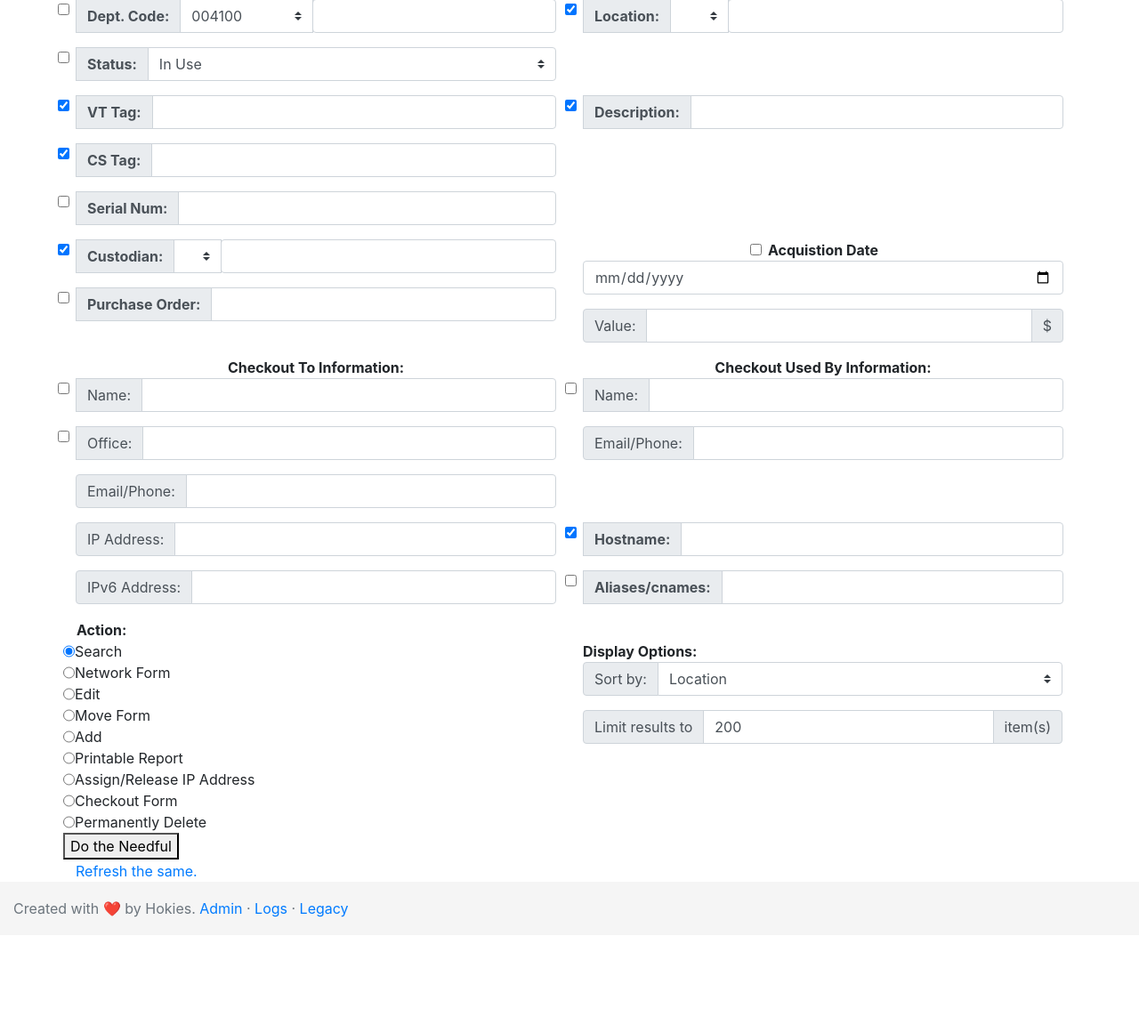
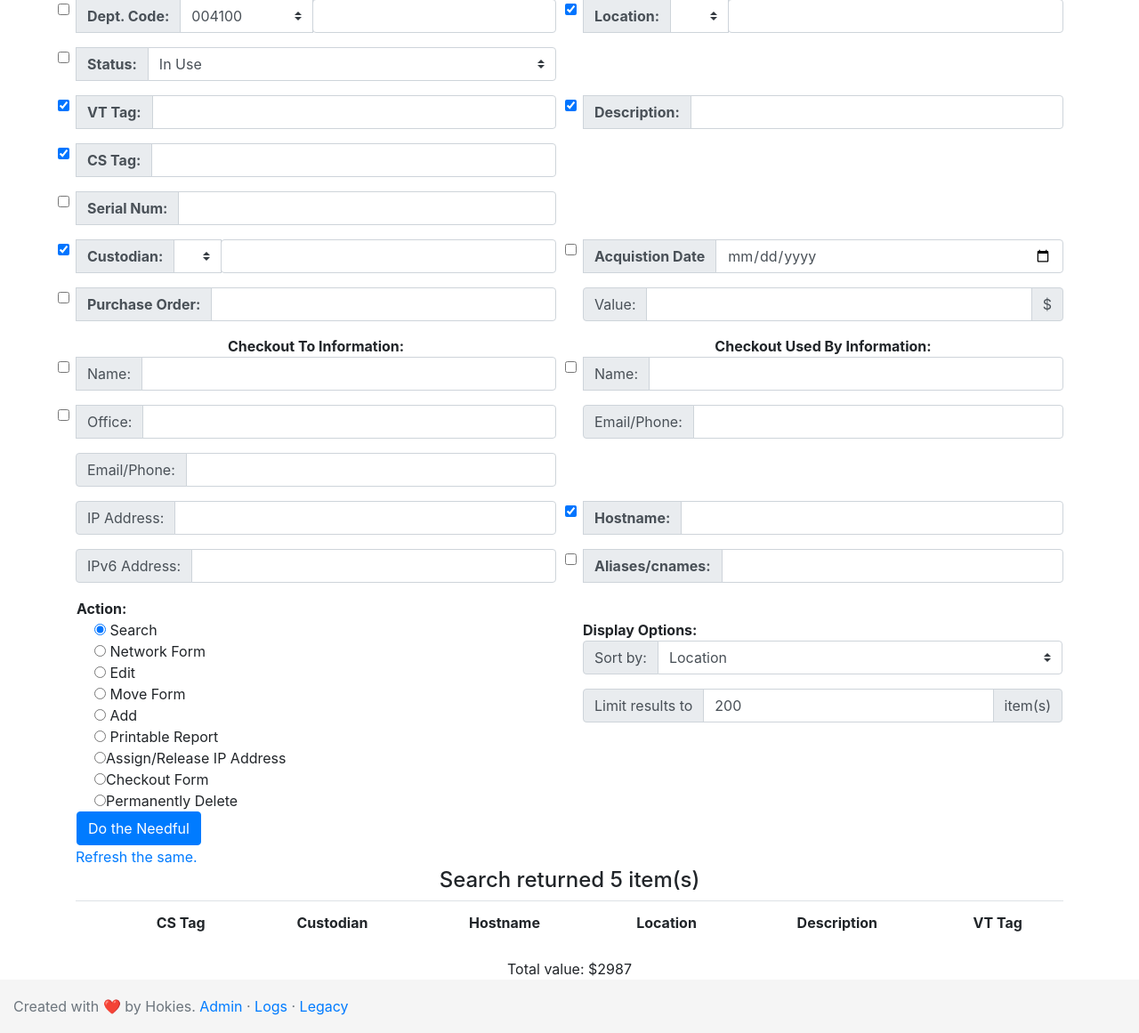
Before and after one commit to chenyuan99/Techstaff-Inventory, a Django app: page /legacy in a window 1280 px wide. Shown: the part 139-1300 px from the top of the page at 89% size. Before the commit the page ends 1170 px from the top, so only its background shows below. Run offline with Django 3.2, Linux system fonts and the light colour scheme; the visitor is signed in with stand-in values (Sample User, id 1); some libraries are stand-ins or nearby versions.

Commit message:
Update legacy.html

```diff
--- a/hello/templates/main/legacy.html
+++ b/hello/templates/main/legacy.html
@@ -134,9 +134,11 @@
                         </div>
                     </div>
                     <div class="col">
+                        <div class="input-group mb-3">
                             <input class="form-check-input" type="checkbox" name="pdate_check" value="CHECKED" 0>
-                        <b>Acquistion Date</b>
-                        <div class="form-group">
+                            <div class="input-group-prepend">
+                                <span class="input-group-text"><b>Acquistion Date</b></span>
+                            </div>
                             <input type="date" name="bday" max="3000-12-31" min="1000-01-01" class="form-control">
                         </div>
                         <input class="form-check-input" type="checkbox" name="pvalue_check" value="CHECKED" 0>
@@ -244,17 +246,19 @@
                 </div>
                 <div class="row">
                     <div class="col">
-                        <div class="row"><input type=radio name=action value="search" CHECKED> Search</div>
-                        <div class="row"><input type=radio name=action value="networkform" ###moveform###> Network Form
+                        <div class="form-check"><input type=radio name=action value="search" CHECKED> Search</div>
+                        <div class="form-check"><input type=radio name=action value="networkform" ###moveform###>
+                            Network Form
                         </div>
-                        <div class="row"><input type=radio name=action value="edit"> Edit</div>
-                        <div class="row"><input type=radio name=action value="moveform" ###moveform###> Move Form</div>
-                        <div class="row"><input type=radio name=action value="add"> Add</div>
-                        <div class="row"><input type=radio name=action value="print"> Printable Report</div>
-                        <div class="row"><input type=radio name=action value="ip">Assign/Release IP Address</div>
-                        <div class="row"><input type=radio name=action value="checkout">Checkout Form</div>
-                        <div class="row"><input type=radio name=action value="delete">Permanently Delete</div>
-                        <div class="row"><Button type=submit>Do the Needful</Button></div>
+                        <div class="form-check"><input type=radio name=action value="edit"> Edit</div>
+                        <div class="form-check"><input type=radio name=action value="moveform" ###moveform###> Move Form
+                        </div>
+                        <div class="form-check"><input type=radio name=action value="add"> Add</div>
+                        <div class="form-check"><input type=radio name=action value="print"> Printable Report</div>
+                        <div class="form-check"><input type=radio name=action value="ip">Assign/Release IP Address</div>
+                        <div class="form-check"><input type=radio name=action value="checkout">Checkout Form</div>
+                        <div class="form-check"><input type=radio name=action value="delete">Permanently Delete</div>
+                        <button class="btn btn-primary" type="submit">Do the Needful</Button>
                     </div>
                     <div class="col">
                         <b>Display Options: </b>
@@ -307,17 +311,20 @@
 </div>
 
 
-<!-- <div class="container-fluid">
+<div class="container text-center">
     <h4>Search returned 5 item(s)</h4>
     <table class="table table-hover">
         <thead>
-            <div class="col"></div >
-            <div class="col"><B>CS Tag</B></div >
-            <div class="col"><B>Custodian</B></div >
-            <div class="col"><B>Hostname</B></div >
-            <div class="col"><B>Location</B></div >
-            <div class="col"><B>Description</B></div >
-            <div class="col"><B>VT Tag</B></div >
+            <td>
+            </td>
+            <td><B>CS Tag</B>
+            </td>
+            <td><B>Custodian</B>
+            </td>
+            <td><B>Hostname</B></td>
+            <td><B>Location</B></td>
+            <td><B>Description</B></td>
+            <td><B>VT Tag</B></td>
         </thead>
 
         <tbody>
@@ -326,8 +333,10 @@
 
             <div class="row">
                 {% if header|lower == "device" %}
-                <td>{{ item.pk }}</div>
-                <td>{{ item.type }}</div>
+                <td>{{ item.pk }}
+            </div>
+            <td>{{ item.type }}
+</div>
 <td>${{ item.price }}</div>
 <td>{{ item.Manufacturer }}</div>
 <td>{{ item.Model }}</div>
@@ -341,25 +350,23 @@
 
 <td>
     <a href="{% url 'edit_device' item.pk %}" class="btn btn-outline-info btn-sm" role="button">Edit</a>
-                    <a href="{% url 'delete_device' item.pk %}" class="btn btn-outline-danger btn-sm"
-                        role="button">Delete</a>
+    <a href="{% url 'delete_device' item.pk %}" class="btn btn-outline-danger btn-sm" role="button">Delete</a>
     </div>
     {% endif %}
     {% endif %}
 
     {% if header|lower == "hostname" %}
 
-                <td>{{ item.pk }}</div>
-                <td>{{ item.Hostname }}</div>
-                <td>{{ item.Aliases }}</div>
-                <td>{{ item.IP_Address }}</div>
-                <td>{{ item.IPv6_Address }}</div>
-                <td>{{ item.MAC_Address }}</div>
+<td>{{ item.pk }}</td>
+<td>{{ item.Hostname }}</td>
+<td>{{ item.Aliases }}</td>
+<td>{{ item.IP_Address }}</td>
+<td>{{ item.IPv6_Address }}</td>
+<td>{{ item.MAC_Address }}</td>
 <td>
     <a href="{% url 'edit_device' item.pk %}" class="btn btn-outline-info btn-sm" role="button">Edit</a>
-                    <a href="{% url 'delete_device' item.pk %}" class="btn btn-outline-danger btn-sm"
-                        role="button">Delete</a>
-                </div>
+    <a href="{% url 'delete_device' item.pk %}" class="btn btn-outline-danger btn-sm" role="button">Delete</a>
+</td>
 {% endif %}
 
 </div>
@@ -370,5 +377,5 @@
 
 </table>
 Total value: $2987
-</div> -->
+</div>
 {% endblock %}
```
Lines whose indentation alone changed are shown as unchanged.
